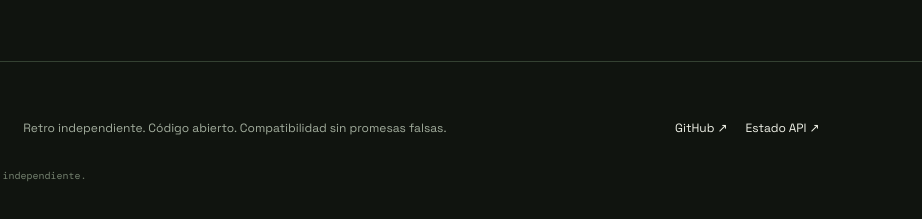
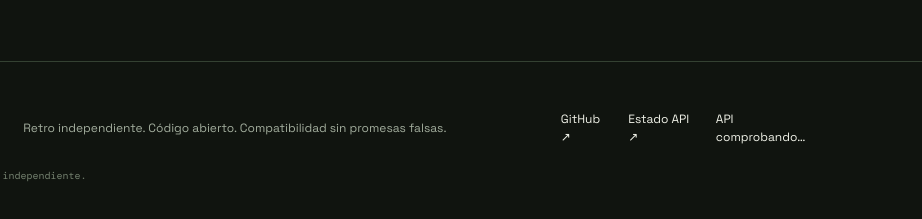
Before and after one commit to Reaccionador2Jeje/Snakey-Linux, a website: page site/index.html in a window 1280 px wide. Shown: the part 4921-5140 px from the top of the page, 358-1280 px from the left. Drawn offline with nearby package versions, Linux system fonts and the light colour scheme; no server answers.

Commit message:
Show live Cloudflare Worker API status on website

```diff
--- a/site/index.html
+++ b/site/index.html
@@ -91,6 +91,6 @@
     </section>
   </main>
 
-  <footer class="site-footer"><a class="brand" href="/"><span class="brand-mark">S</span><span>SNAKEY<span class="brand-light"> LINUX</span></span></a><p>Retro independiente. Código abierto. Compatibilidad sin promesas falsas.</p><div><a href="https://github.com/Reaccionador2Jeje/Snakey-Linux" target="_blank" rel="noreferrer">GitHub ↗</a><a href="/api/health">Estado API ↗</a></div><small>© <span id="year"></span> Snakey Linux · Proyecto comunitario independiente.</small></footer>
+  <footer class="site-footer"><a class="brand" href="/"><span class="brand-mark">S</span><span>SNAKEY<span class="brand-light"> LINUX</span></span></a><p>Retro independiente. Código abierto. Compatibilidad sin promesas falsas.</p><div><a href="https://github.com/Reaccionador2Jeje/Snakey-Linux" target="_blank" rel="noreferrer">GitHub ↗</a><a href="/api/health">Estado API ↗</a><span id="worker-status" class="worker-status" role="status">API comprobando…</span></div><small>© <span id="year"></span> Snakey Linux · Proyecto comunitario independiente.</small></footer>
 </body>
 </html>
```
